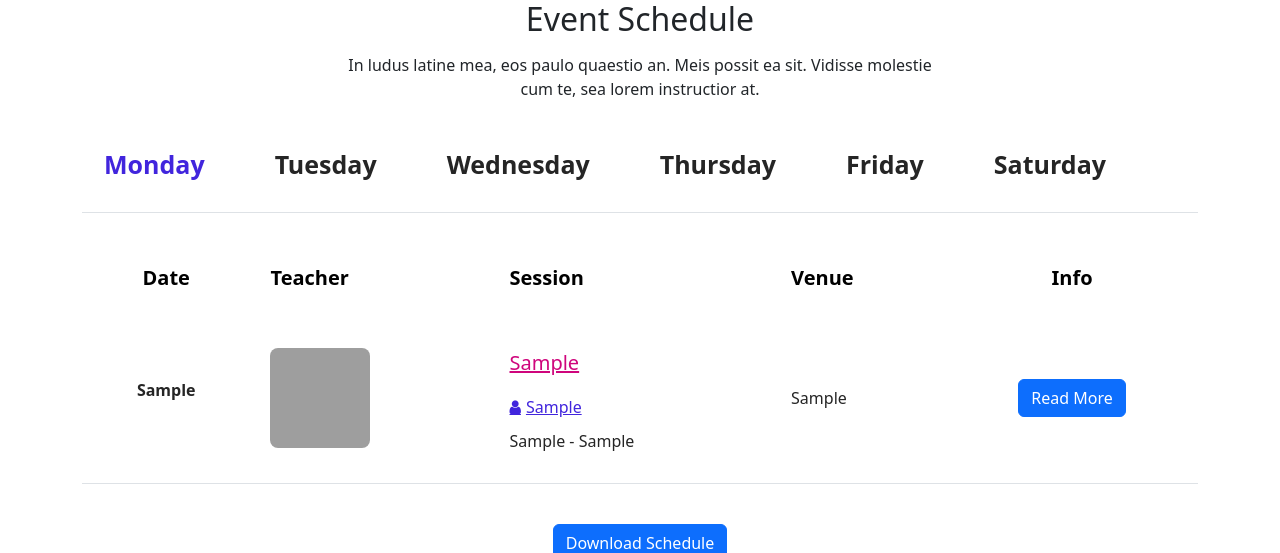
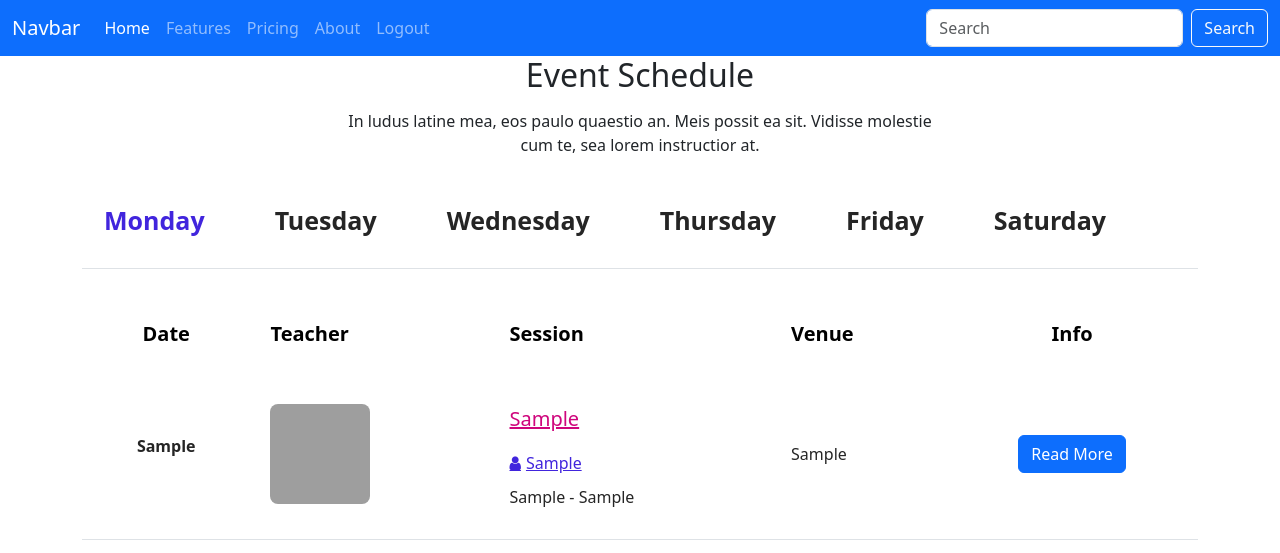
Before and after one commit to Feintt/Scheduler, a Django app: template Dashboard/templates/Dashboard/schedule.html in a window 1280 px wide. Shown: the top 553 px of the page. Run offline with Django 4.2, Linux system fonts and the light colour scheme; the template is opened without the code that fills it: most values are stand-ins (such as "Sample title", 1, 10 or a date in 2020); some libraries are stand-ins or nearby versions; grey boxes are pictures that could not be loaded.

Commit message:
added navbar in schedule.html, also added logout button, adde logout route

```diff
--- a/Dashboard/templates/Dashboard/schedule.html
+++ b/Dashboard/templates/Dashboard/schedule.html
@@ -11,6 +11,38 @@
 </head>
 
 <body><link href="https://maxcdn.bootstrapcdn.com/font-awesome/4.7.0/css/font-awesome.min.css" rel="stylesheet" />
+
+<nav class="navbar navbar-expand-lg navbar-dark bg-primary">
+    <div class="container-fluid">
+      <a class="navbar-brand" href="#">Navbar</a>
+      <button class="navbar-toggler" type="button" data-bs-toggle="collapse" data-bs-target="#navbarColor02" aria-controls="navbarColor02" aria-expanded="false" aria-label="Toggle navigation">
+        <span class="navbar-toggler-icon"></span>
+      </button>
+      <div class="collapse navbar-collapse" id="navbarColor02">
+        <ul class="navbar-nav me-auto mb-2 mb-lg-0">
+          <li class="nav-item">
+            <a class="nav-link active" aria-current="page" href="#">Home</a>
+          </li>
+          <li class="nav-item">
+            <a class="nav-link" href="#">Features</a>
+          </li>
+          <li class="nav-item">
+            <a class="nav-link" href="#">Pricing</a>
+          </li>
+          <li class="nav-item">
+            <a class="nav-link" href="#">About</a>
+          </li>
+            <li class="nav-item">
+                <a class="nav-link" href="{% url 'logout' %}">Logout</a>
+            </li>
+        </ul>
+        <form class="d-flex">
+          <input class="form-control me-2" type="search" placeholder="Search" aria-label="Search">
+          <button class="btn btn-outline-light" type="submit">Search</button>
+        </form>
+      </div>
+    </div>
+  </nav>
 
 <div class="event-schedule-area-two bg-color pad100">
     <div class="container">
--- a/Login/urls.py
+++ b/Login/urls.py
@@ -4,4 +4,5 @@ from . import views
 urlpatterns = [
     path('login/', views.login_view, name='login'),
     path('', views.redirect_login, name='redirect_login'),
+    path('logout/', views.logout_view, name='logout'),
 ]
```
Also changed, not shown: Login/views.py (+41 -18 lines).
